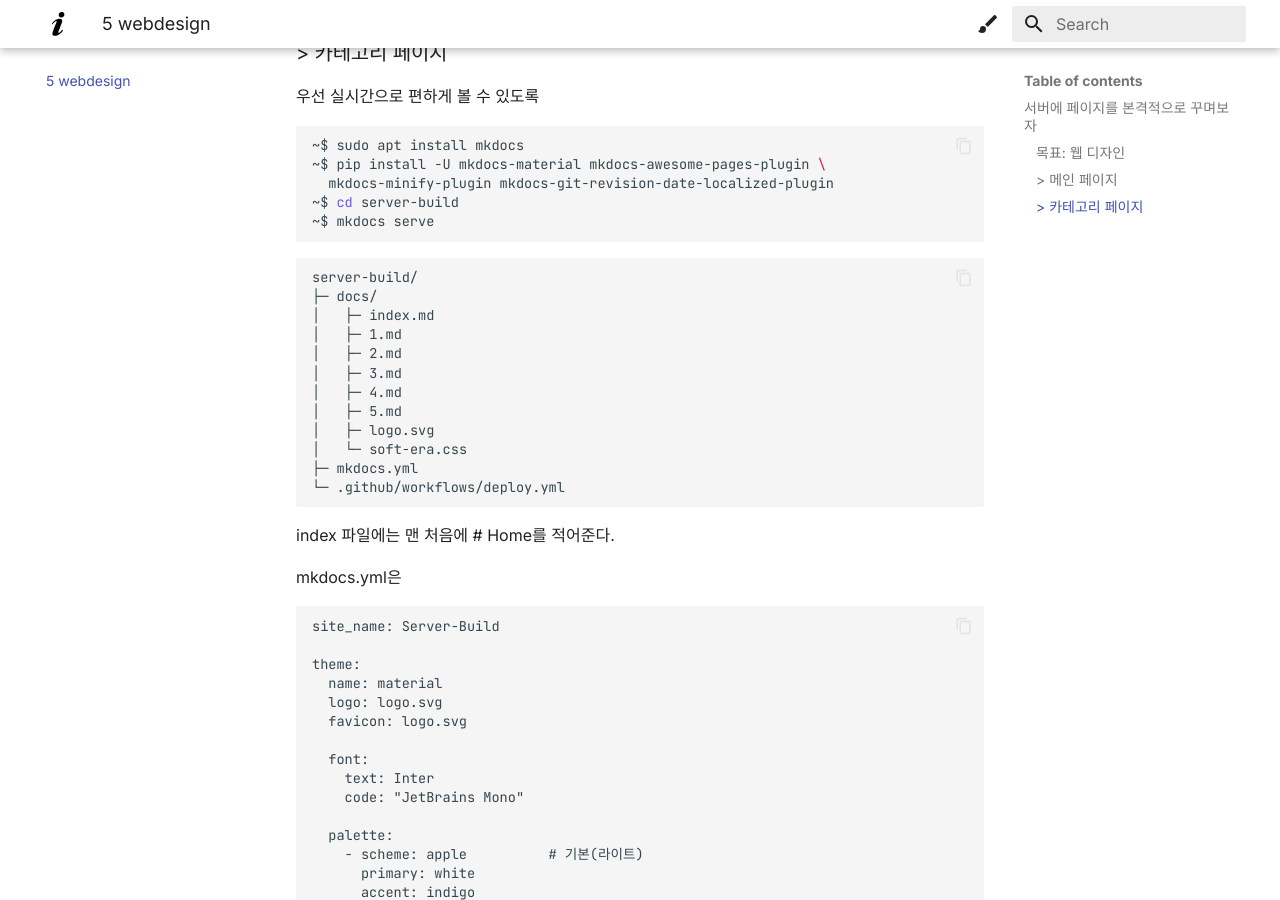
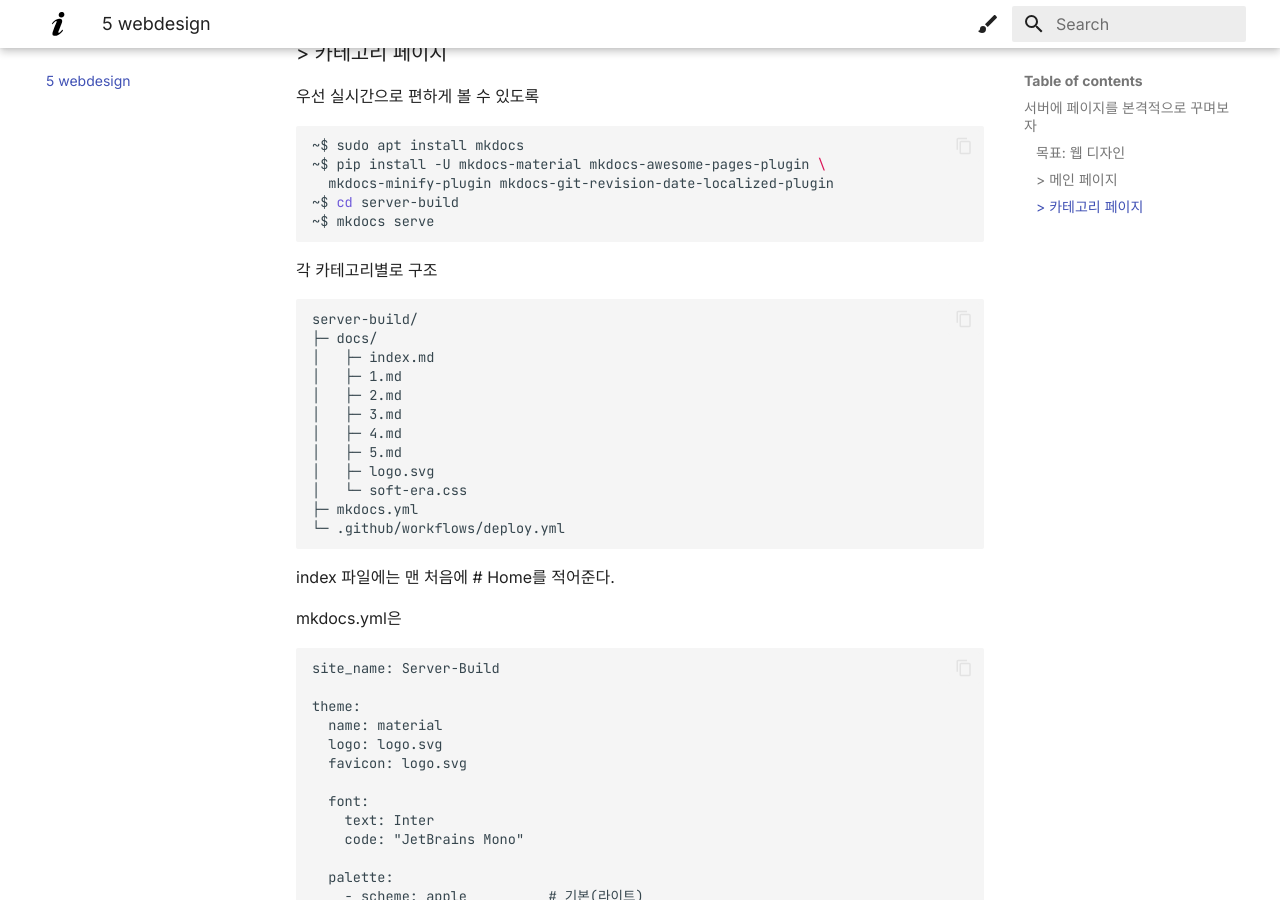
Before and after one commit to kkongnyang2/server-build, an MkDocs documentation site: the page built from docs/5-webdesign.md, in a window 1280 px wide and 900 px high, scrolled down 728 px. Built offline with MkDocs 1.6.1 and Material for MkDocs 9.7.7, drawn with Linux system fonts in a browser that asks for light colours.

Commit message:
2025.07.23

````diff
--- a/docs/5-webdesign.md
+++ b/docs/5-webdesign.md
@@ -34,6 +34,7 @@ kkongnyang2.github.io/
 ~$ mkdocs serve
 ```
 
+각 카테고리별로 구조
 ```
 server-build/
 ├─ docs/
````
